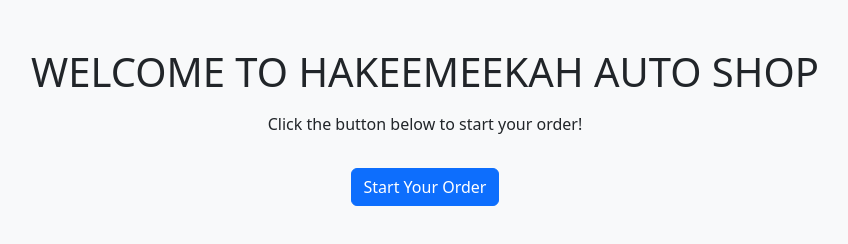
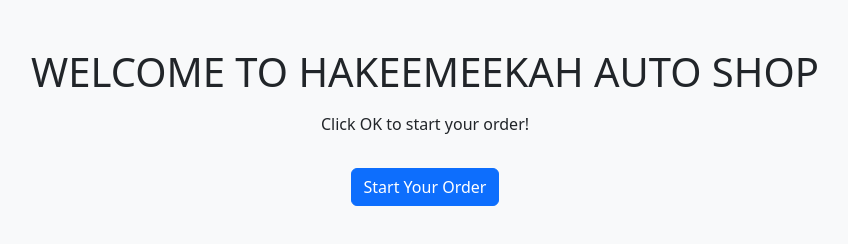
Before and after one commit to Hakeemeekah/hakeemeekah.github.io, a plain HTML site: page hakeemeekah Auto Shop.html in a window 1280 px wide. Shown: the whole page, without its empty margins (215-1063 px from the left). Drawn offline with nearby package versions, Linux system fonts and the light colour scheme.

Commit message:
Update hakeemeekah Auto Shop.html

```diff
--- a/hakeemeekah Auto Shop.html
+++ b/hakeemeekah Auto Shop.html
@@ -11,7 +11,7 @@
 <body class="bg-light text-center p-5">
   <div id="output">
     <h1>WELCOME TO HAKEEMEEKAH AUTO SHOP</h1>
-    <p class="mt-3">Click the button below to start your order!</p>
+    <p class="mt-3">Click OK to start your order!</p>
     <button class="btn btn-primary mt-3" id="startOrder">Start Your Order</button>
   </div>
 
```
